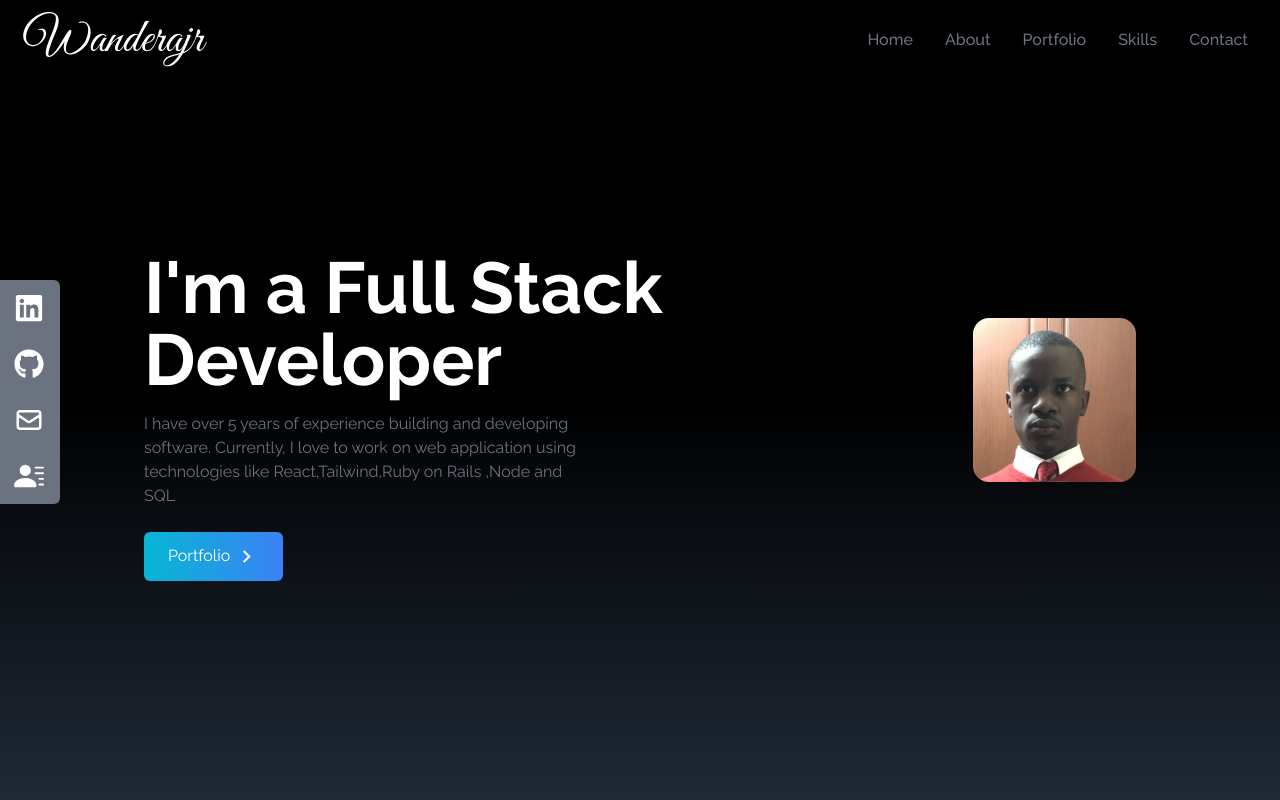
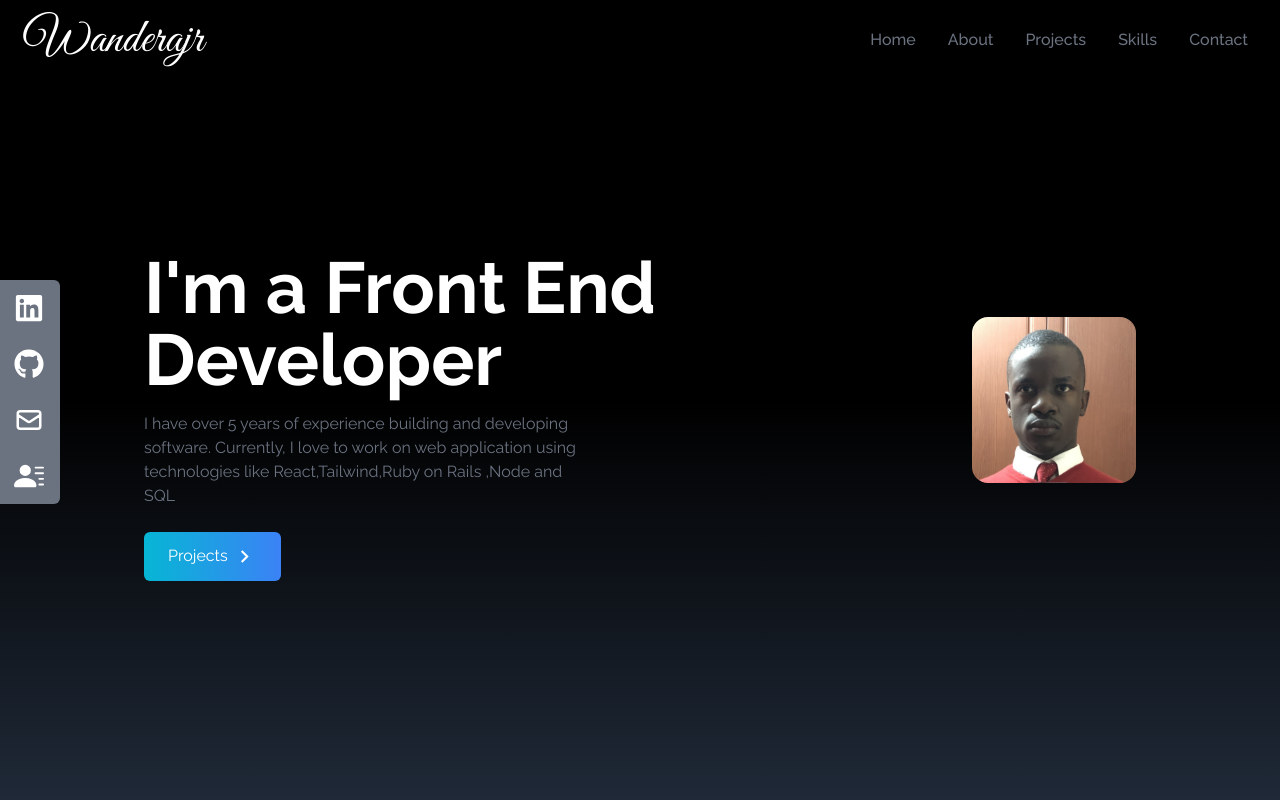
Before and after one commit to wandera7/jjportfolio, a React (Create React App) app: page / in a window 1280 px wide. Shown: the top 800 px of the page. Built offline with nearby package versions, Linux system fonts and the light colour scheme; a web font is replaced by a local one.

Commit message:
Use Effect in Home component

```diff
--- a/src/components/Home.js
+++ b/src/components/Home.js
@@ -1,22 +1,37 @@
-import React from 'react'
+import React ,{useEffect, useState} from 'react'
 import jnew from '../assets/jnew.png'
 import {MdOutlineKeyboardArrowRight} from "react-icons/md"
 import { Link } from 'react-scroll'
 const Home = () => {
+    const [count,setCount] = useState(0)
+    const skills =["Front End", "Back End", "Full Stack"]
+    useEffect(()=>{
+        const newInterval = setInterval(()=>{
+            setCount(count+1)
+        },2000)
+        return function (){
+            clearInterval(newInterval);
+        }
+    },[count])
+    console.log(skills[count])
+    if (count>=3){
+        setCount(0)
+    }
+
   return (
     <div name="Home" className='flex h-screen w-full bg-gradient-to-b from-black via-black to-gray-800  '>
         <div className='max-w-screen-lg mx-auto flex flex-col items-center justify-center h-full px-4 md:flex-row'>
             <div className='flex flex-col justify-center h-full '>
                 <h2 className='text-4xl sm:text-7xl font-bold text-white mt-10'>
-                    I'm a Full Stack Developer
+                    {`I'm a ${skills[count]} Developer`}
                 </h2>
                 <p className='text-gray-500 py-4 max-w-md ' >
                     I have over 5 years of experience building and developing software.
                     Currently, I love to work on web application using technologies like React,Tailwind,Ruby on Rails ,Node and SQL
                 </p>
                 <div>
-                    <Link to='Portfolio' smooth duration={500} className='text-white group w-fit px-6 py-3 my-2 flex items-center rounded-md bg-gradient-to-r from-cyan-500 to-blue-500 cursor-pointer'>
-                        Portfolio
+                    <Link to='Projects' smooth duration={500} className='text-white group w-fit px-6 py-3 my-2 flex items-center rounded-md bg-gradient-to-r from-cyan-500 to-blue-500 cursor-pointer'>
+                        Projects
                         <span className='group-hover:rotate-90 duration-300'>
                             <MdOutlineKeyboardArrowRight size={25} className="ml-1"/>
                         </span>
--- a/src/components/NavBar.js
+++ b/src/components/NavBar.js
@@ -2,7 +2,7 @@ import React, { useState } from 'react'
 import {FaBars, FaTimes} from 'react-icons/fa'
 import { Link } from 'react-scroll';
 const NavBar = () => {
-    const links=["Home","About", "Portfolio", "Skills" ,"Contact"];
+    const links=["Home","About", "Projects", "Skills" ,"Contact"];
     const [showIcon,setShowIcon] = useState(false);
   return (
     <div className='flex justify-between items-center w-full h-20 text-white px-4 bg-black fixed'>
--- a/src/components/Portfolio.js
+++ b/src/components/Portfolio.js
@@ -2,7 +2,7 @@ import React from 'react'
 import arrayDestruct from '../assets/portfolio/arrayDestruct.jpg'
 const Portfolio = () => {
   return (
-    <div name="Portfolio" className='bg-gradient-to-b from-black to-gray-800 w-full text-white md:h-screen'>
+    <div name="Projects" className='bg-gradient-to-b from-black to-gray-800 w-full text-white md:h-screen'>
         <div className='max-w-screen-lg p-4 mx-auto flex flex-col justify-center w-full h-full'>
             <div className='pb-8'>
                 <p className='text-4xl font-bold inline border-b-4 border-gray-500'>Portfolio</p>
```
